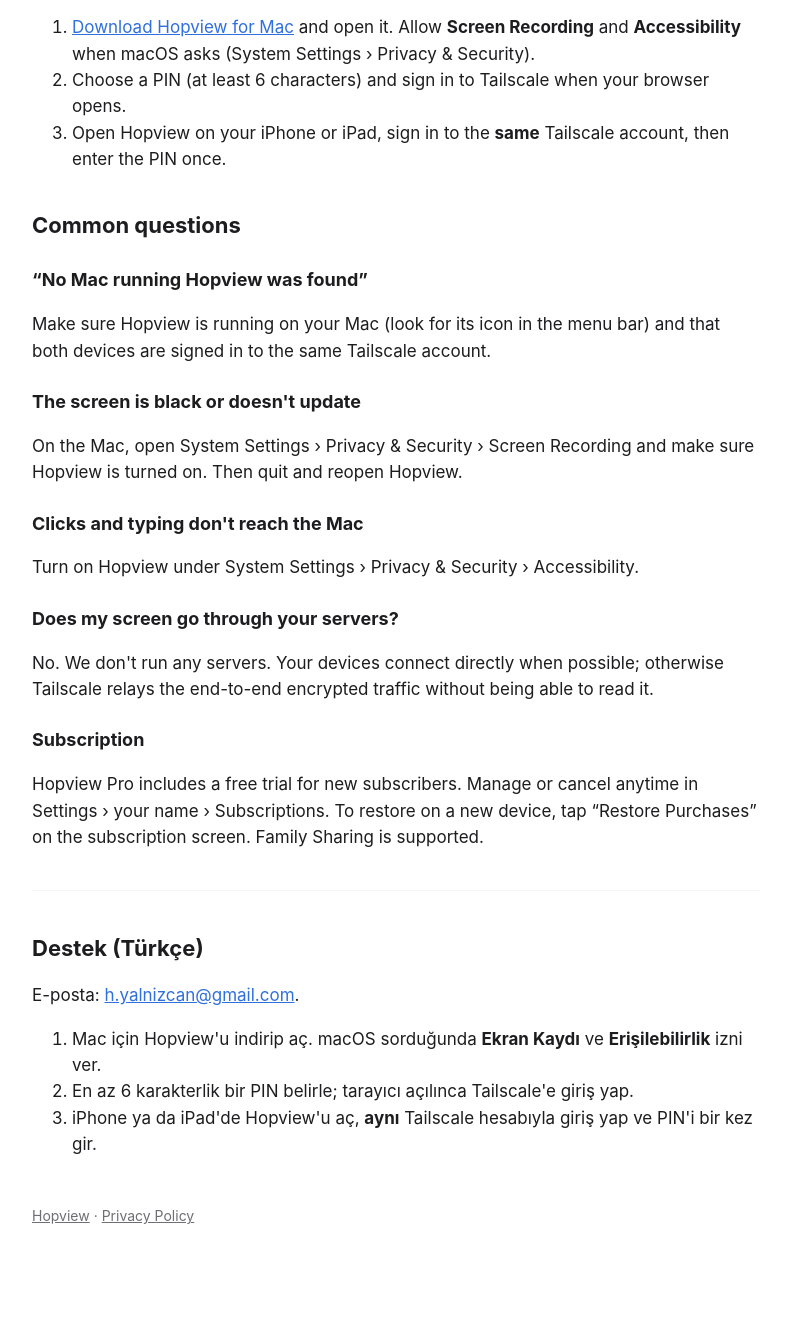
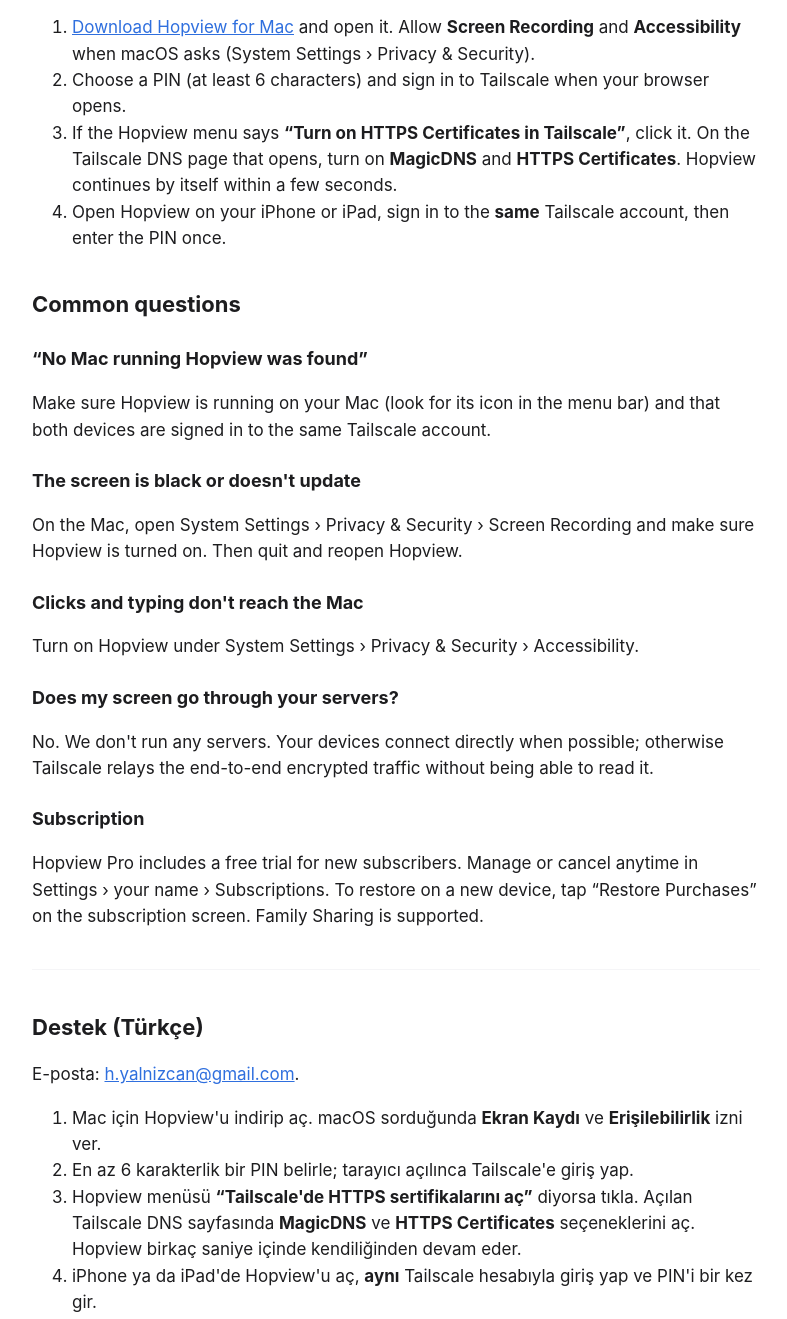
Before and after one commit to lupehouse/hopview, a plain HTML site: page support.html in a window 1280 px wide. Shown: the part 281-1600 px from the top of the page, without its empty margins (244-1031 px from the left). Before the commit the page ends 1572 px from the top, so only its background shows below. Drawn offline with Linux system fonts and the light colour scheme.

Commit message:
Support: Tailscale HTTPS certificates step (Mac 1.0.1)

```diff
--- a/support.html
+++ b/support.html
@@ -17,6 +17,7 @@
   <ol>
     <li><a href="./">Download Hopview for Mac</a> and open it. Allow <strong>Screen Recording</strong> and <strong>Accessibility</strong> when macOS asks (System Settings › Privacy &amp; Security).</li>
     <li>Choose a PIN (at least 6 characters) and sign in to Tailscale when your browser opens.</li>
+    <li>If the Hopview menu says <strong>“Turn on HTTPS Certificates in Tailscale”</strong>, click it. On the Tailscale DNS page that opens, turn on <strong>MagicDNS</strong> and <strong>HTTPS Certificates</strong>. Hopview continues by itself within a few seconds.</li>
     <li>Open Hopview on your iPhone or iPad, sign in to the <strong>same</strong> Tailscale account, then enter the PIN once.</li>
   </ol>
 
@@ -38,6 +39,7 @@
   <ol>
     <li>Mac için Hopview'u indirip aç. macOS sorduğunda <strong>Ekran Kaydı</strong> ve <strong>Erişilebilirlik</strong> izni ver.</li>
     <li>En az 6 karakterlik bir PIN belirle; tarayıcı açılınca Tailscale'e giriş yap.</li>
+    <li>Hopview menüsü <strong>“Tailscale'de HTTPS sertifikalarını aç”</strong> diyorsa tıkla. Açılan Tailscale DNS sayfasında <strong>MagicDNS</strong> ve <strong>HTTPS Certificates</strong> seçeneklerini aç. Hopview birkaç saniye içinde kendiliğinden devam eder.</li>
     <li>iPhone ya da iPad'de Hopview'u aç, <strong>aynı</strong> Tailscale hesabıyla giriş yap ve PIN'i bir kez gir.</li>
   </ol>
 
```
